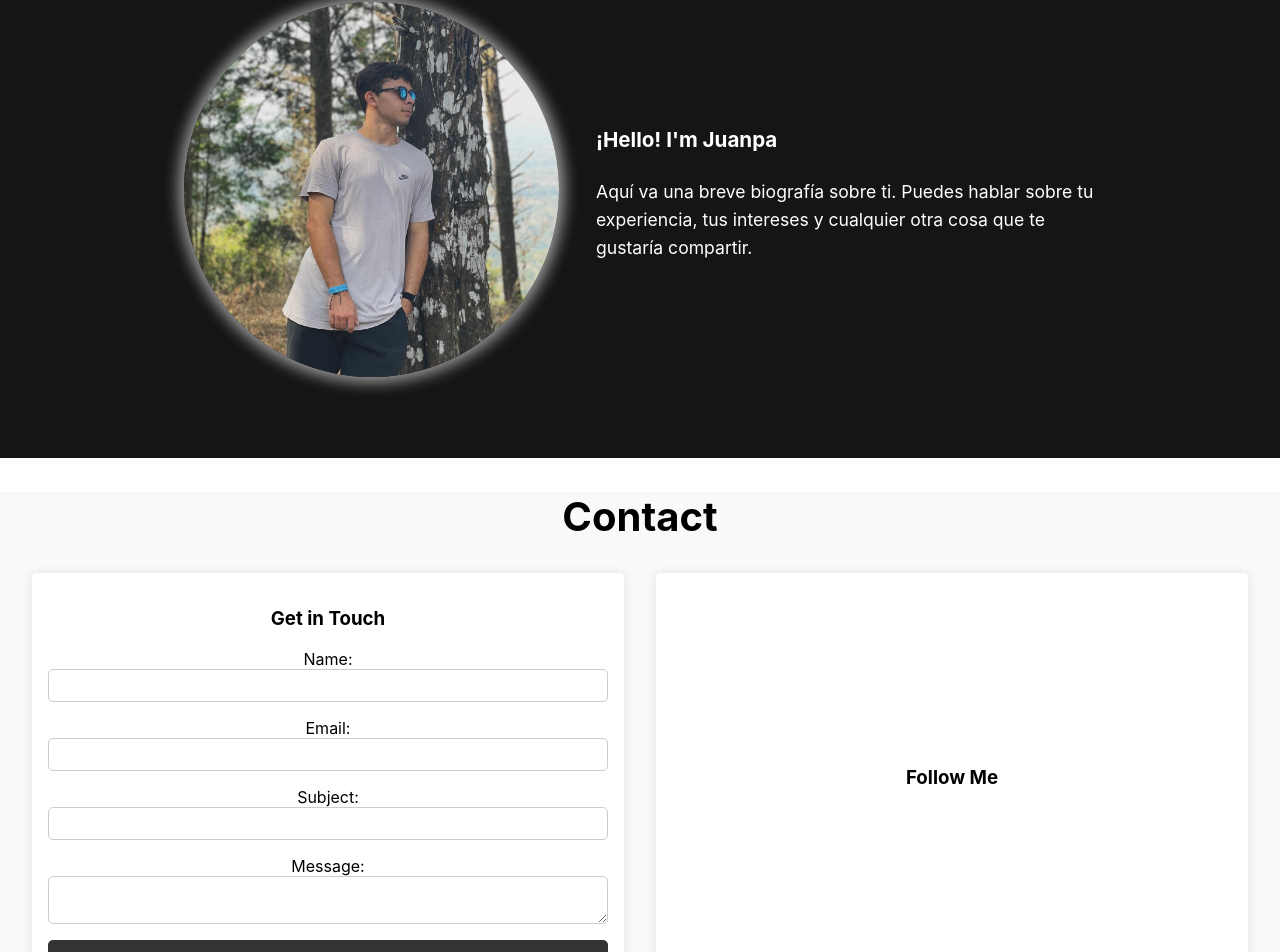
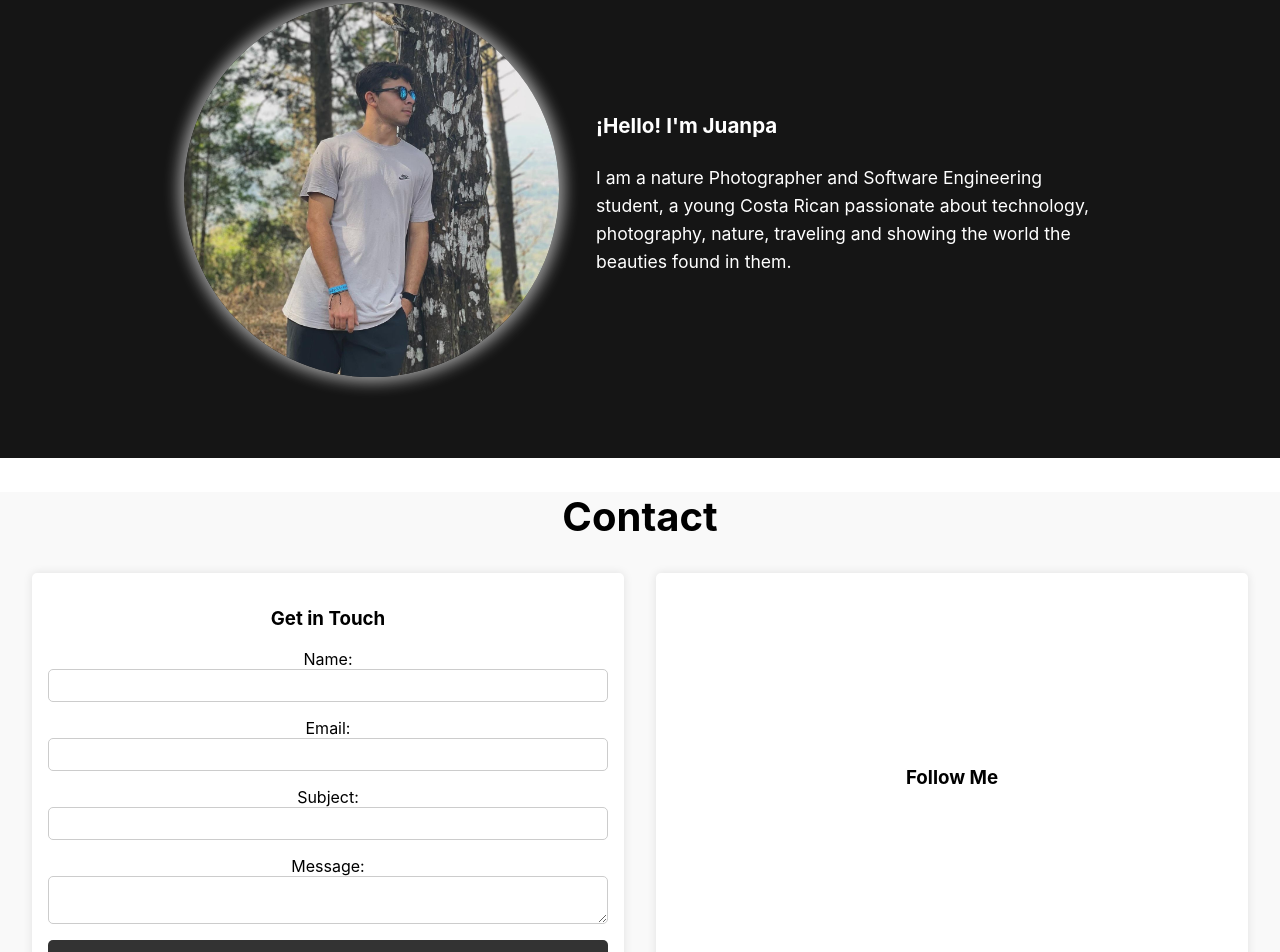
Before and after one commit to JuanpaQC/juanpa-quesada, a React (Create React App) app: page / in a window 1280 px wide. Shown: the part 2491-3443 px from the top of the page. Built offline with nearby package versions, Linux system fonts and the light colour scheme.

Commit message:
se agrega el bio

```diff
--- a/src/components/About.js
+++ b/src/components/About.js
@@ -26,8 +26,7 @@ const About = () => {
             <div ref={ref} className={`about-bio ${inView ? 'visible' : ''}`}>
               <h3>¡Hello! I'm Juanpa</h3>
               <p>
-                Aquí va una breve biografía sobre ti. Puedes hablar sobre tu experiencia,
-                tus intereses y cualquier otra cosa que te gustaría compartir.
+              I am a nature Photographer and Software Engineering student, a young Costa Rican passionate about technology, photography, nature, traveling and showing the world the beauties found in them.
               </p>
             </div>
           )}
```
